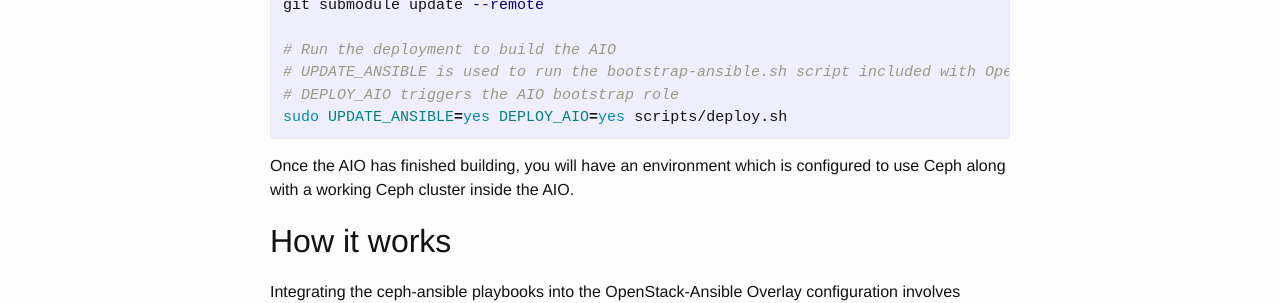
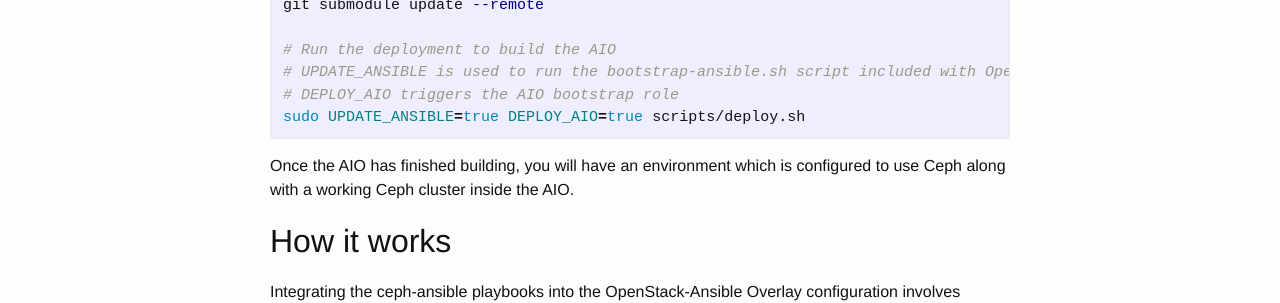
Before and after one commit to Logan2211/Logan2211.github.io, a Jekyll site: the page built from _posts/2016-08-02-openstack-ansible-ceph.markdown, in a window 1280 px wide. Shown: the part 894-1197 px from the top of the page. Built offline with Jekyll 4.4.1, drawn with Linux system fonts in a browser that asks for light colours.

Commit message:
Update deploy syntax

```diff
--- a/_posts/2016-07-31-openstack-ansible-overlay.markdown
+++ b/_posts/2016-07-31-openstack-ansible-overlay.markdown
@@ -50,7 +50,7 @@ git submodule update --remote
 # Run the deployment to build the AIO
 # UPDATE_ANSIBLE is used to run the bootstrap-ansible.sh script included with OpenStack-Ansible
 # DEPLOY_AIO triggers the AIO bootstrap role
-sudo UPDATE_ANSIBLE=yes DEPLOY_AIO=yes scripts/deploy.sh
+sudo UPDATE_ANSIBLE=true DEPLOY_AIO=true scripts/deploy.sh
 {% endhighlight %}
 
 ## Customization
--- a/_posts/2016-08-02-openstack-ansible-ceph.markdown
+++ b/_posts/2016-08-02-openstack-ansible-ceph.markdown
@@ -43,7 +43,7 @@ git submodule update --remote
 # Run the deployment to build the AIO
 # UPDATE_ANSIBLE is used to run the bootstrap-ansible.sh script included with OpenStack-Ansible
 # DEPLOY_AIO triggers the AIO bootstrap role
-sudo UPDATE_ANSIBLE=yes DEPLOY_AIO=yes scripts/deploy.sh
+sudo UPDATE_ANSIBLE=true DEPLOY_AIO=true scripts/deploy.sh
 {% endhighlight %}
 
 Once the AIO has finished building, you will have an environment which is
```
